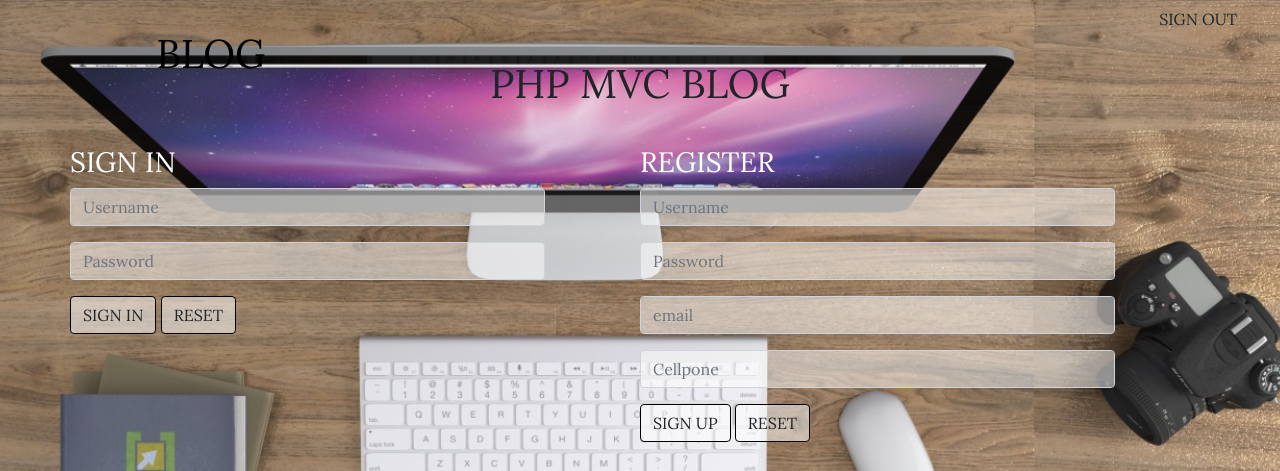
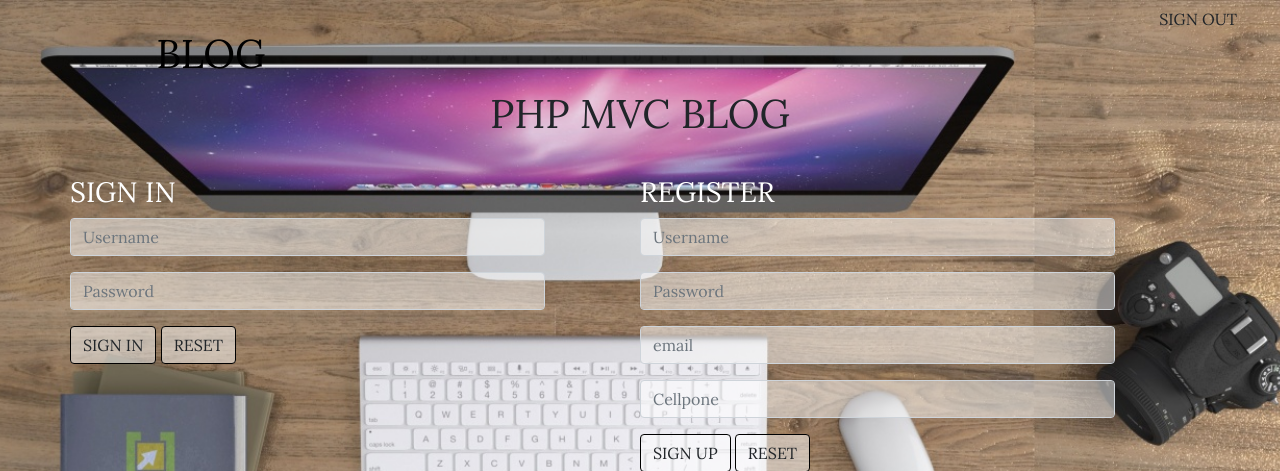
Before and after one commit to megabreakage/mvcBlog, a CodeIgniter app: page /blogs/ in a window 1280 px wide. Shown: the top 471 px of the page. Run offline with CodeIgniter, Linux system fonts and the light colour scheme; some libraries are stand-ins or nearby versions.

Commit message:
Adds top padding to Title

```diff
--- a/application/views/blogs.php
+++ b/application/views/blogs.php
@@ -11,7 +11,7 @@
 <div class="container pt pb">
 
   <div class="title pt pb">
-    <h1 class="text-center">PHP MVC BLOG</h1>
+    <h1 class="text-center pt">PHP MVC BLOG</h1>
   </div>
   <div class="row">
 
```
